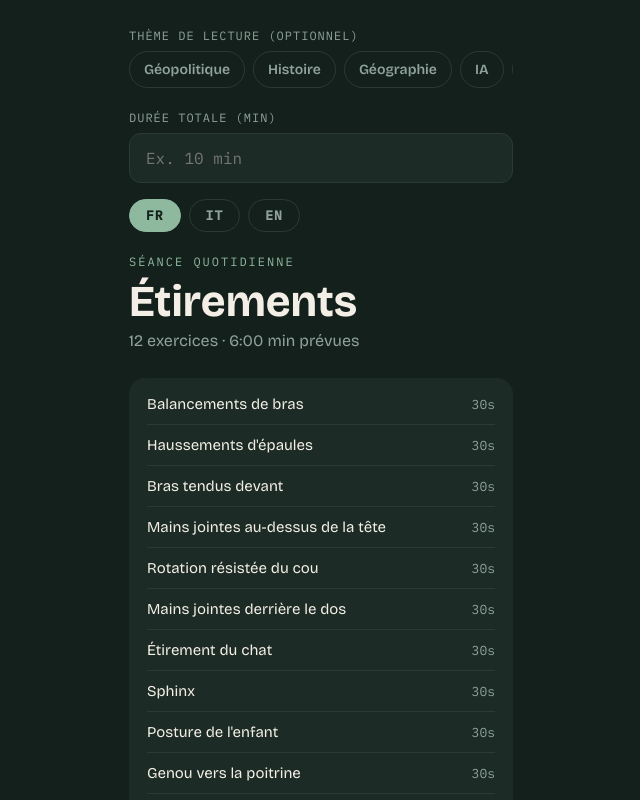
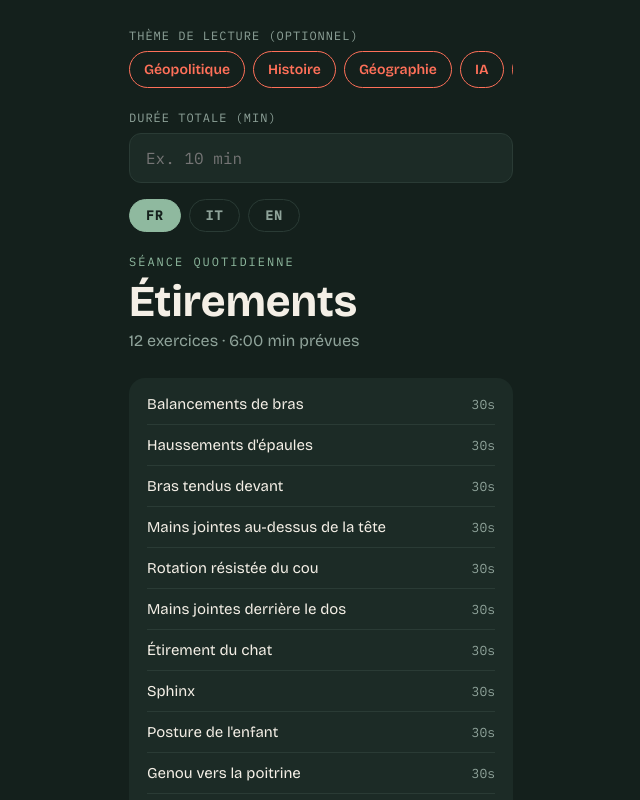
Before and after one commit to pietro-cerchiai/stretching-companion, a React (Vite) app: page / in a window 1280 px wide. Shown: the top 800 px of the page, without its empty margins (319-959 px from the left). Built offline with nearby package versions, Linux system fonts and the light colour scheme.

Commit message:
Highlight reading feature: orange theme buttons + bold reading button

```diff
--- a/src/components/HomeScreen.jsx
+++ b/src/components/HomeScreen.jsx
@@ -30,9 +30,9 @@ export default function HomeScreen({ lang, setLang, t, minutes, setMinutes, dura
                   flexShrink: 0,
                   padding: "9px 14px", borderRadius: 999, fontSize: 14, fontWeight: 600, cursor: "pointer",
                   fontFamily: "inherit", whiteSpace: "nowrap",
-                  border: `1px solid ${active ? C.sage : C.line}`,
-                  background: active ? C.sage : "transparent",
-                  color: active ? C.bg : C.dim,
+                  border: `1.5px solid ${active ? C.coral : C.coral}`,
+                  background: active ? C.coral : "transparent",
+                  color: active ? C.bg : C.coral,
                 }}
               >
                 {t.themes[th]}
--- a/src/components/TimerScreen.jsx
+++ b/src/components/TimerScreen.jsx
@@ -40,7 +40,7 @@ export default function TimerScreen({ t, idx, remaining, running, overtimes, art
           {(loadingArticles || articles.length > 0) && (
             <button
               onClick={() => setShowReading(true)}
-              style={{ background: "none", border: "none", color: C.sage, fontSize: 14, fontWeight: 600, cursor: "pointer", fontFamily: "inherit" }}
+              style={{ background: "none", border: "none", color: C.coral, fontSize: 15, fontWeight: 700, cursor: "pointer", fontFamily: "inherit" }}
             >
               {loadingArticles ? t.loadingArticles : t.readBtn}
             </button>
```
